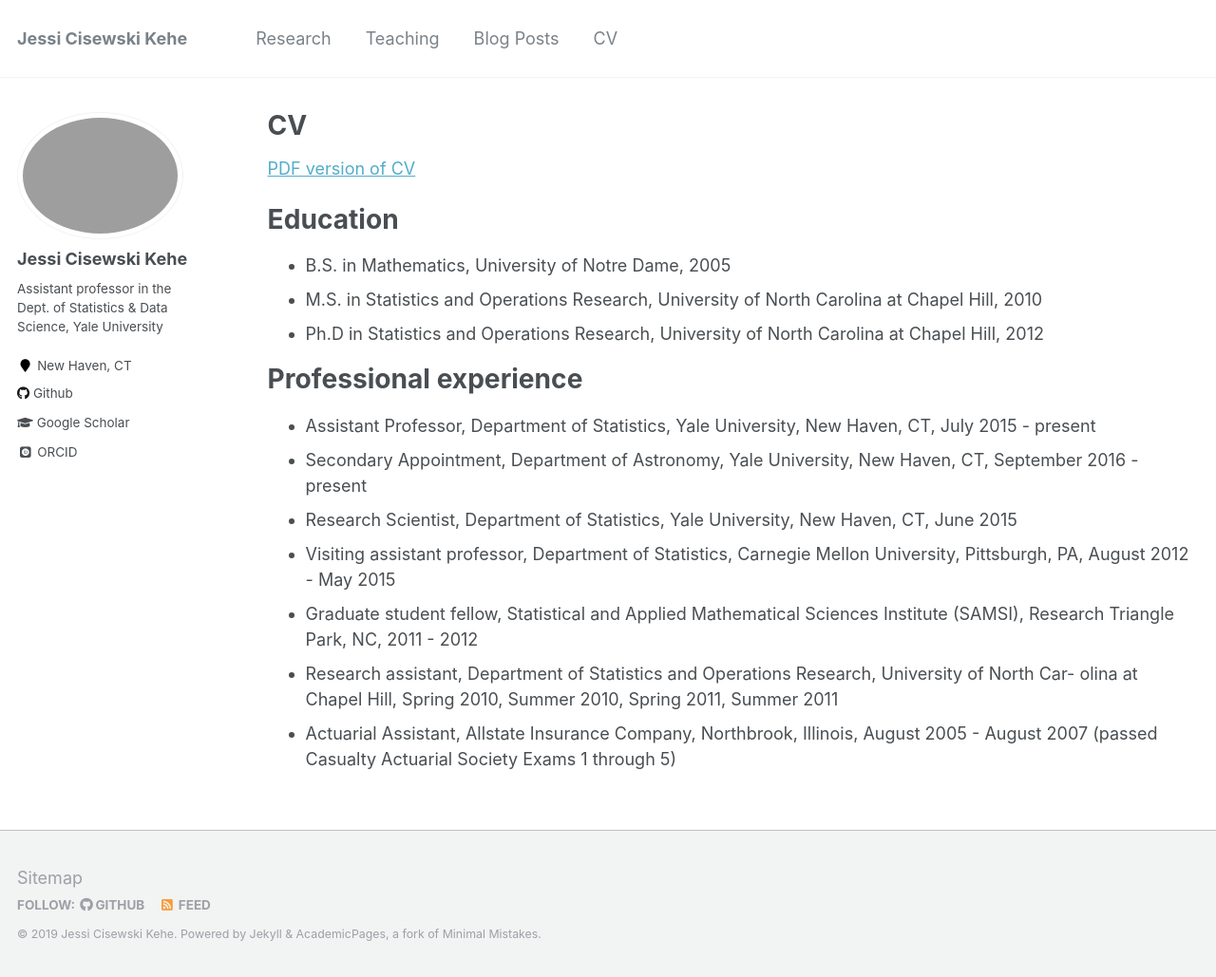
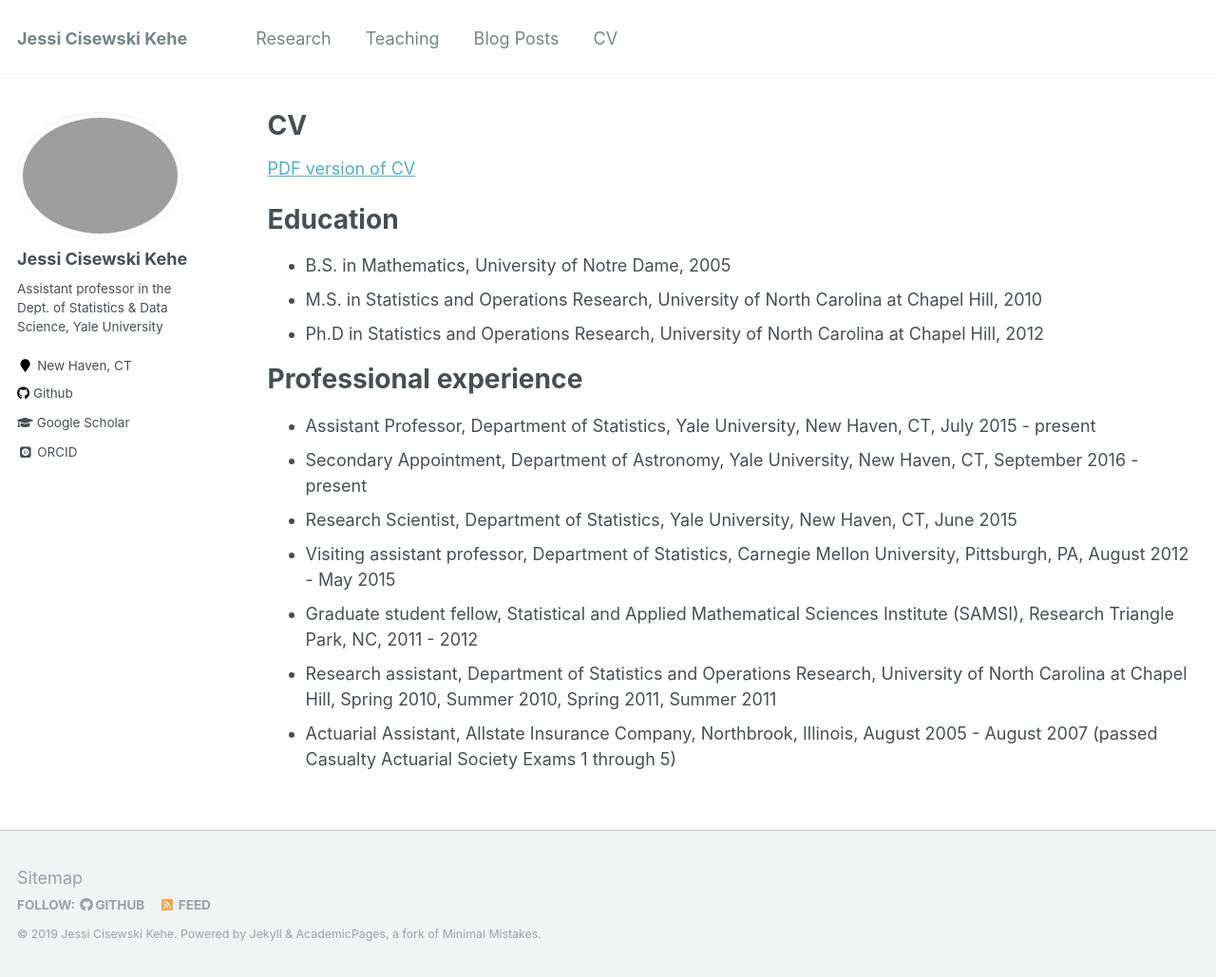
Before and after one commit to JessiCisewskiKehe/JessiCisewskiKehe.github.io, a Jekyll site: the page built from _pages/cv.md, in a window 1280 px wide and 1029 px high. Shown: the whole window at 95% size. Built offline with Jekyll 4.4.1, drawn with Linux system fonts in a browser that asks for light colours; some web fonts are replaced.

Commit message:
Update cv.md

```diff
--- a/_pages/cv.md
+++ b/_pages/cv.md
@@ -27,5 +27,5 @@ Professional experience
 * Visiting assistant professor, Department of Statistics, Carnegie Mellon University, Pittsburgh,
 PA, August 2012 - May 2015
 * Graduate student fellow, Statistical and Applied Mathematical Sciences Institute (SAMSI), Research Triangle Park, NC, 2011 - 2012
-* Research assistant, Department of Statistics and Operations Research, University of North Car- olina at Chapel Hill, Spring 2010, Summer 2010, Spring 2011, Summer 2011
+* Research assistant, Department of Statistics and Operations Research, University of North Carolina at Chapel Hill, Spring 2010, Summer 2010, Spring 2011, Summer 2011
 * Actuarial Assistant, Allstate Insurance Company, Northbrook, Illinois, August 2005 - August 2007 (passed Casualty Actuarial Society Exams 1 through 5)
```
